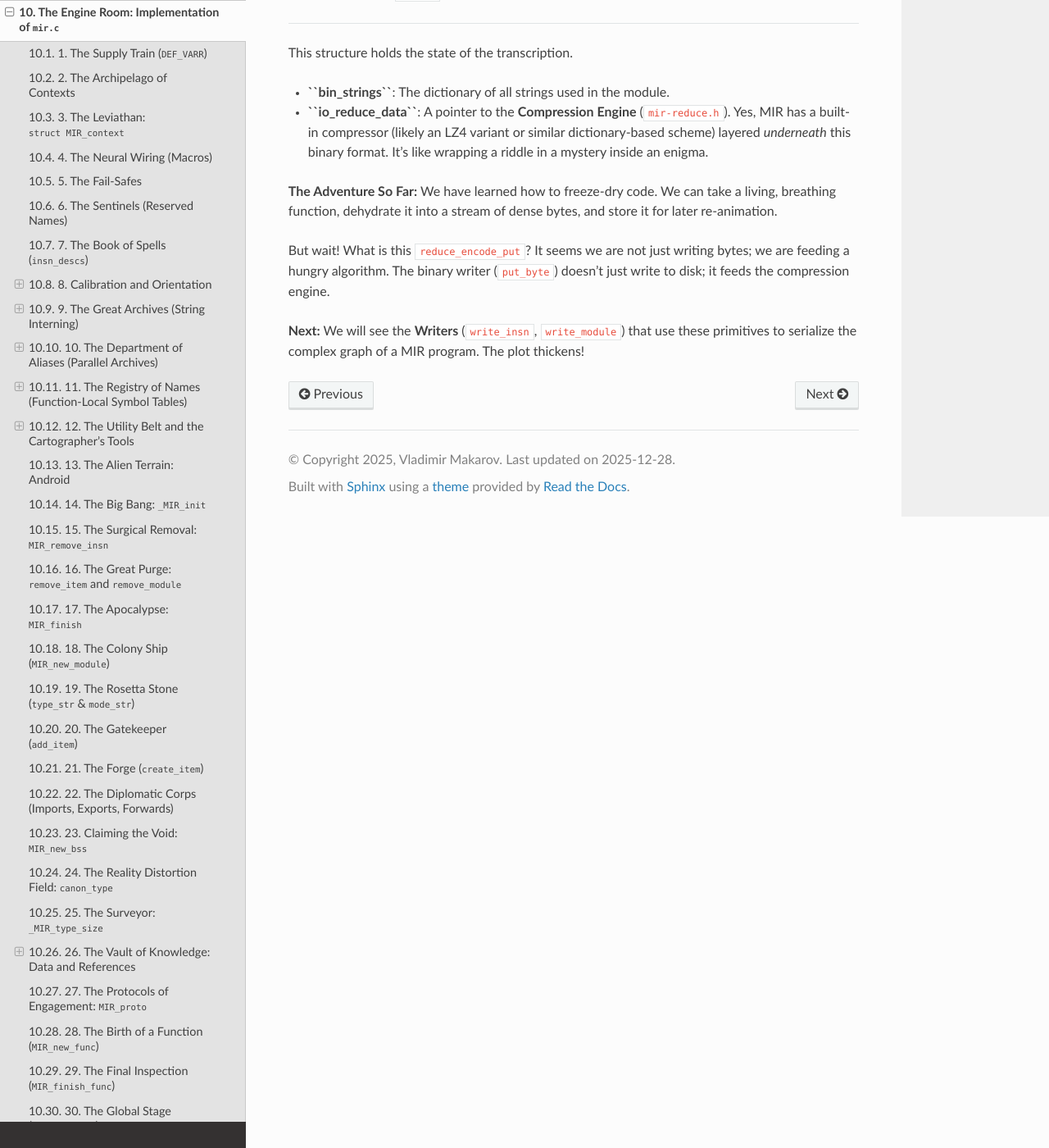
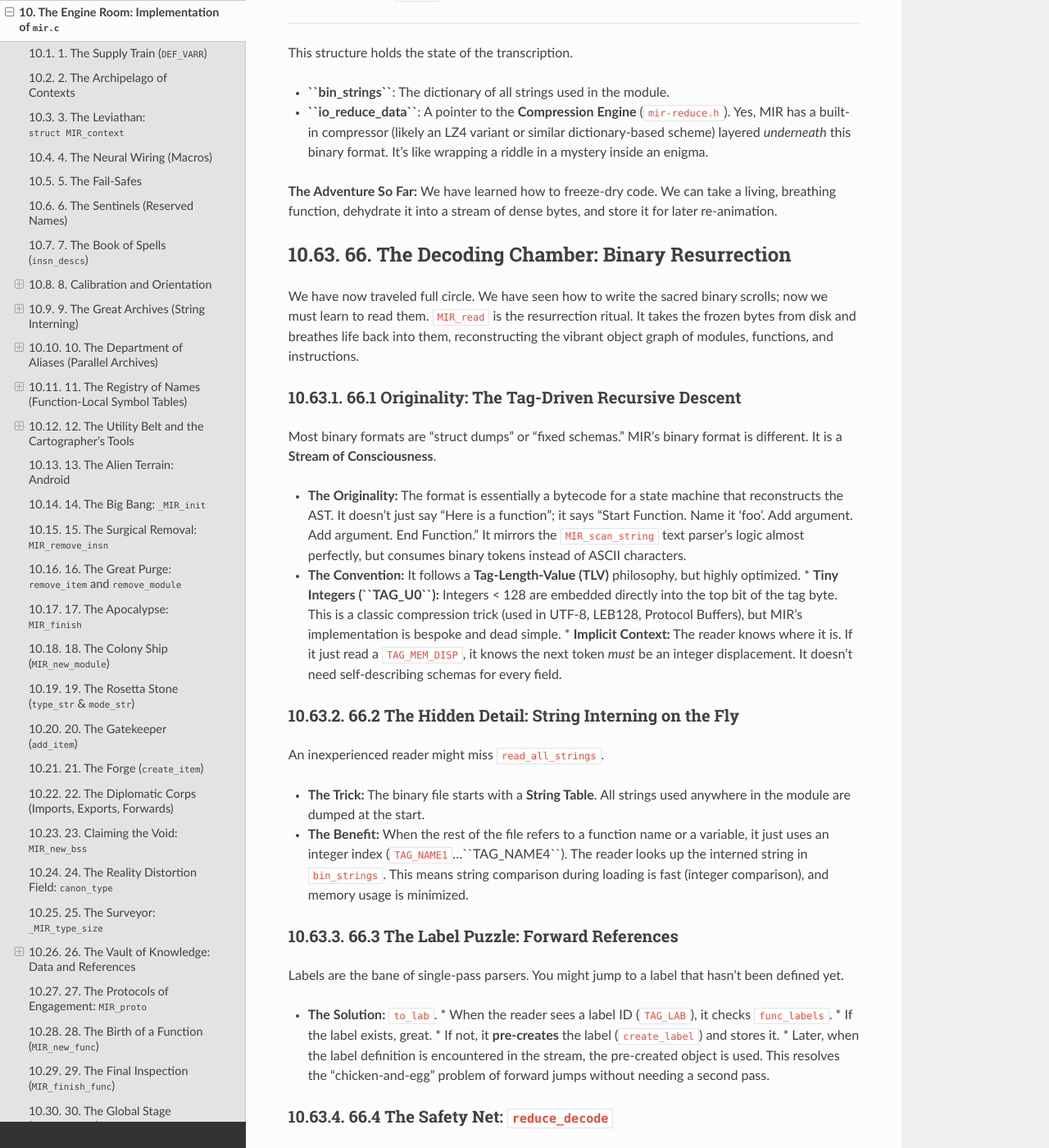
Before and after one commit to cyrilmhansen/mir-sys, a Sphinx documentation site: the page built from doc/19_mir_implementation.rst, in a window 1280 px wide and 1400 px high, scrolled down 17595 px. Shown: the whole window at 82% size. Built offline with Sphinx 7.4.7 and the Read the Docs theme 3.1.0, drawn with Linux system fonts in a browser that asks for light colours; some of the changed text lies outside the part shown.

Commit message:
Docs: add binary deserialization and final mir.c summary

```diff
--- a/doc/19_mir_implementation.rst
+++ b/doc/19_mir_implementation.rst
@@ -733,8 +733,58 @@ This structure holds the state of the transcription.
 
 
 
-But wait! What is this ``reduce_encode_put``? It seems we are not just writing bytes; we are feeding a hungry algorithm. The binary writer (``put_byte``) doesn't just write to disk; it feeds the compression engine.
+66. The Decoding Chamber: Binary Resurrection
+-------------------------------------------
 
+We have now traveled full circle. We have seen how to write the sacred binary scrolls; now we must learn to read them. ``MIR_read`` is the resurrection ritual. It takes the frozen bytes from disk and breathes life back into them, reconstructing the vibrant object graph of modules, functions, and instructions.
 
+66.1 Originality: The Tag-Driven Recursive Descent
+~~~~~~~~~~~~~~~~~~~~~~~~~~~~~~~~~~~~~~~~~~~~~~~~~~
 
-**Next:** We will see the **Writers** (``write_insn``, ``write_module``) that use these primitives to serialize the complex graph of a MIR program. The plot thickens!
+Most binary formats are "struct dumps" or "fixed schemas." MIR's binary format is different. It is a **Stream of Consciousness**.
+
+*   **The Originality:** The format is essentially a bytecode for a state machine that reconstructs the AST. It doesn't just say "Here is a function"; it says "Start Function. Name it 'foo'. Add argument. Add argument. End Function." It mirrors the ``MIR_scan_string`` text parser's logic almost perfectly, but consumes binary tokens instead of ASCII characters.
+*   **The Convention:** It follows a **Tag-Length-Value (TLV)** philosophy, but highly optimized.
+    *   **Tiny Integers (``TAG_U0``):** Integers < 128 are embedded directly into the top bit of the tag byte. This is a classic compression trick (used in UTF-8, LEB128, Protocol Buffers), but MIR's implementation is bespoke and dead simple.
+    *   **Implicit Context:** The reader knows where it is. If it just read a ``TAG_MEM_DISP``, it knows the next token *must* be an integer displacement. It doesn't need self-describing schemas for every field.
+
+66.2 The Hidden Detail: String Interning on the Fly
+~~~~~~~~~~~~~~~~~~~~~~~~~~~~~~~~~~~~~~~~~~~~~~~~~~~
+
+An inexperienced reader might miss ``read_all_strings``.
+
+*   **The Trick:** The binary file starts with a **String Table**. All strings used anywhere in the module are dumped at the start.
+*   **The Benefit:** When the rest of the file refers to a function name or a variable, it just uses an integer index (``TAG_NAME1``...``TAG_NAME4``). The reader looks up the interned string in ``bin_strings``. This means string comparison during loading is fast (integer comparison), and memory usage is minimized.
+
+66.3 The Label Puzzle: Forward References
+~~~~~~~~~~~~~~~~~~~~~~~~~~~~~~~~~~~~~~~~~
+
+Labels are the bane of single-pass parsers. You might jump to a label that hasn't been defined yet.
+
+*   **The Solution:** ``to_lab``.
+    *   When the reader sees a label ID (``TAG_LAB``), it checks ``func_labels``.
+    *   If the label exists, great.
+    *   If not, it **pre-creates** the label (``create_label``) and stores it.
+    *   Later, when the label definition is encountered in the stream, the pre-created object is used.
+    This resolves the "chicken-and-egg" problem of forward jumps without needing a second pass.
+
+66.4 The Safety Net: ``reduce_decode``
+~~~~~~~~~~~~~~~~~~~~~~~~~~~~~~~~~~~~~~
+
+Just like the writer had a compressor, the reader has a decompressor (``reduce_decode_get``).
+
+*   **The Detail:** The binary reader doesn't read from the file directly. It pulls bytes from the *decompression engine*, which pulls from the file. The complexity of LZ-style compression is completely hidden from the MIR parsing logic.
+
+67. The End of ``mir.c``
+------------------------
+
+We have reached the absolute end of the core file. We have seen the birth, life, death, and resurrection (IO) of MIR code.
+
+*   **The Adventure:** We started with empty structs and ended with a fully serializable, optimizing, dynamic compiler infrastructure.
+*   **The Next Chapter:** The ``mir.c`` file is the **Mind**. It understands the *meaning* of the code. But it cannot *execute* it. To run, we need a **Body**. We need machine code.
+
+Our journey must now cross the bridge to **``mir-gen.c``**. That is where the abstract ``MIR_ADD`` becomes a concrete ``0x01 0xC8`` (x86 add). That is where the infinite virtual registers clash for survival in the finite physical register file. That is the realm of the **Backend**.
+
+Gather your things. The abstract world is behind us. The concrete world of assembly awaits.
+
+**End of `mir.c` Deep Dive.**
```
